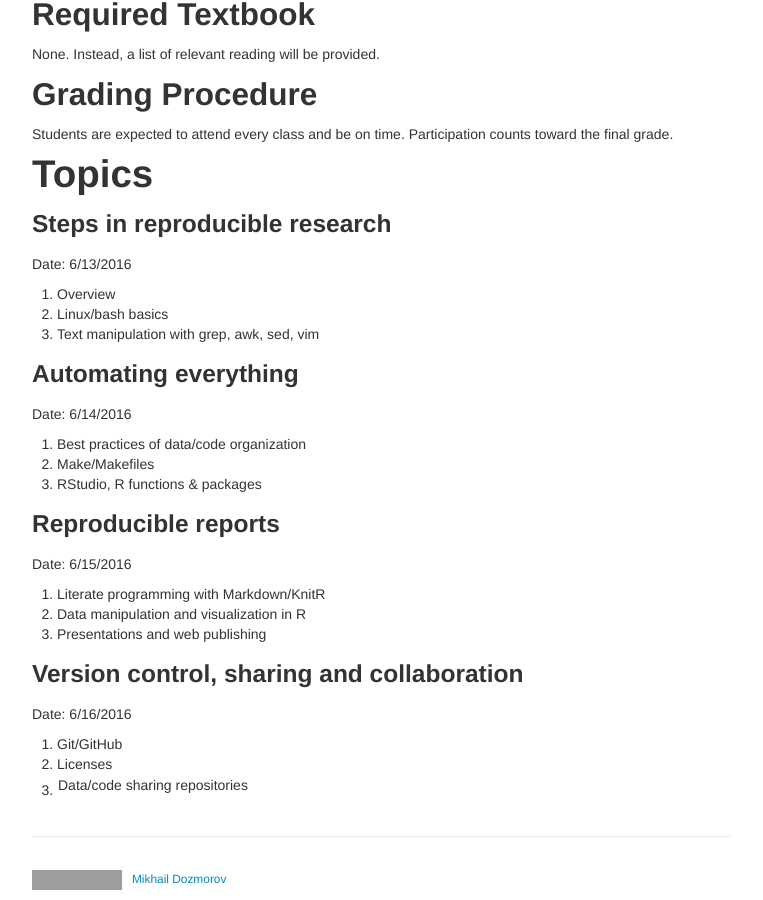
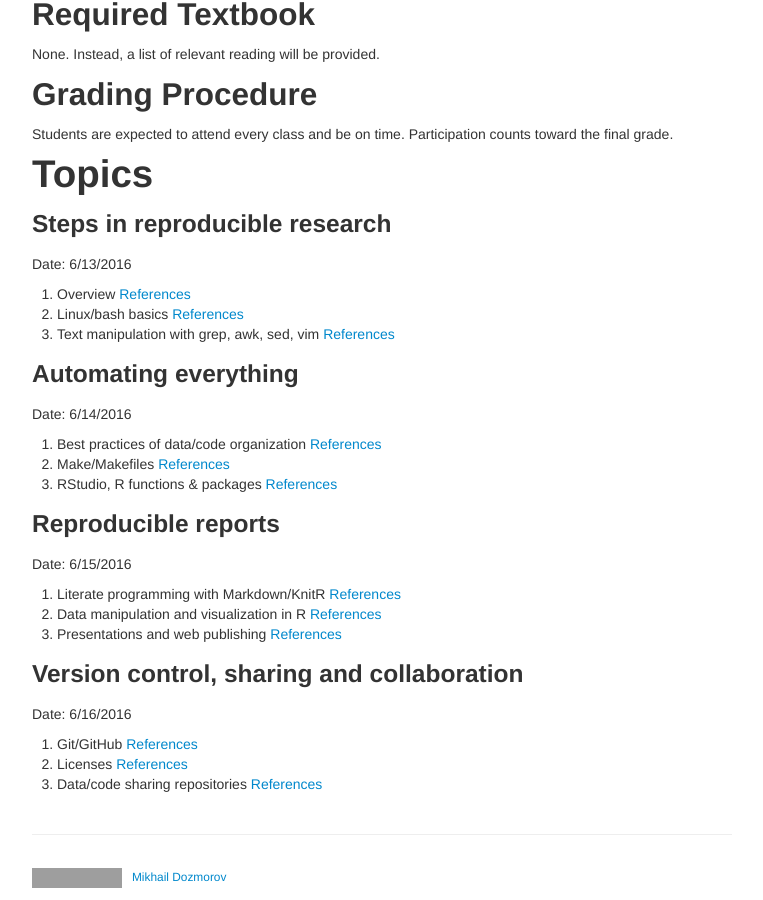
Before and after one commit to mdozmorov/BIOS692, a Jekyll site: the page built from pages/syllabus.md, in a window 1280 px wide and 900 px high, scrolled down 1318 px. Shown: the whole window, without its empty margins (258-1021 px from the left). Built offline with Jekyll 4.4.1, drawn with Linux system fonts in a browser that asks for light colours; grey boxes are pictures that could not be loaded.

Commit message:
Add anchored references

```diff
--- a/pages/syllabus.md
+++ b/pages/syllabus.md
@@ -70,30 +70,30 @@ Students are expected to attend every class and be on time.  Participation count
 
 Date: 6/13/2016
 
-1. Overview
-2. Linux/bash basics
-3. Text manipulation with grep, awk, sed, vim
+1. Overview <a href="references.html#overview">References</a>
+2. Linux/bash basics <a href="references.html#linux">References</a>
+3. Text manipulation with grep, awk, sed, vim <a href="references.html#text">References</a>
 
 ### Automating everything
 
 Date: 6/14/2016
 
-1. Best practices of data/code organization
-2. Make/Makefiles
-3. RStudio, R functions & packages
+1. Best practices of data/code organization <a href="references.html#code">References</a>
+2. Make/Makefiles <a href="references.html#make">References</a>
+3. RStudio, R functions & packages <a href="references.html#rfunctions">References</a>
 
 ### Reproducible reports
 
 Date: 6/15/2016
 
-1. Literate programming with Markdown/KnitR
-2. Data manipulation and visualization in R
-3. Presentations and web publishing
+1. Literate programming with Markdown/KnitR <a href="references.html#knitr">References</a>
+2. Data manipulation and visualization in R <a href="references.html#data">References</a>
+3. Presentations and web publishing <a href="references.html#publishing">References</a>
 
 ### Version control, sharing and collaboration
 
 Date: 6/16/2016
 
-1. Git/GitHub
-2. Licenses
-3. Data/code sharing repositories                                                          |
+1. Git/GitHub <a href="references.html#git">References</a>
+2. Licenses <a href="references.html#licenses">References</a>
+3. Data/code sharing repositories <a href="references.html#sharing">References</a>
```
Also changed, not shown: pages/references.md (+15 -15 lines).
